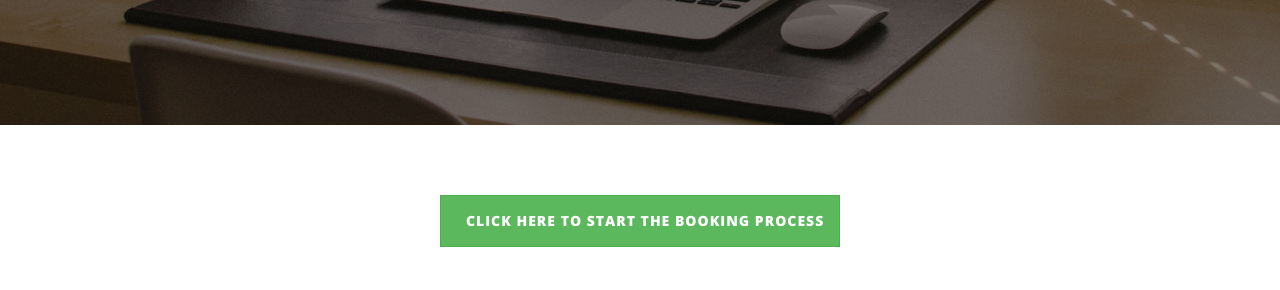
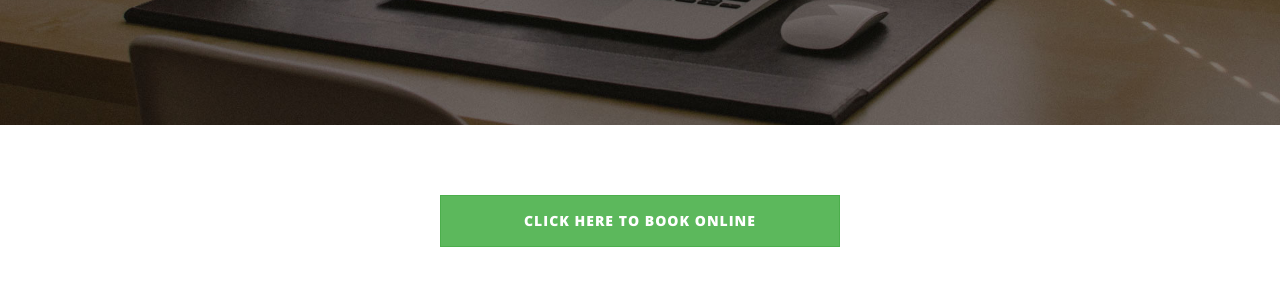
Before and after one commit to BookingOnline/quick-book-demo, a plain HTML site: page index.html in a window 1280 px wide. Shown: the part 323-613 px from the top of the page. Drawn offline with nearby package versions, Linux system fonts and the light colour scheme.

Commit message:
Better link text

```diff
--- a/index.html
+++ b/index.html
@@ -89,7 +89,7 @@
     <!-- Main Content -->
     <div class="container">
 			<div style="max-width:650px;margin:20px auto;border-radius:10px;">
-				<a href="#" data-href="https://kevin.bouncycastlenetwork.co.uk/booking-responsive.aspx?id=2" data-target="TargetID" class="btn btn-success" style="margin:0 auto;display:block;width:400px;">Click here to start the booking process</a>
+				<a href="#" data-href="https://kevin.bouncycastlenetwork.co.uk/booking-responsive.aspx?id=2" data-target="TargetID" class="btn btn-success" style="margin:0 auto;display:block;width:400px;">Click Here to Book Online</a>
 			</div>
         <div class="row">
             <div class="col-lg-8 col-lg-offset-2 col-md-10 col-md-offset-1">
```
